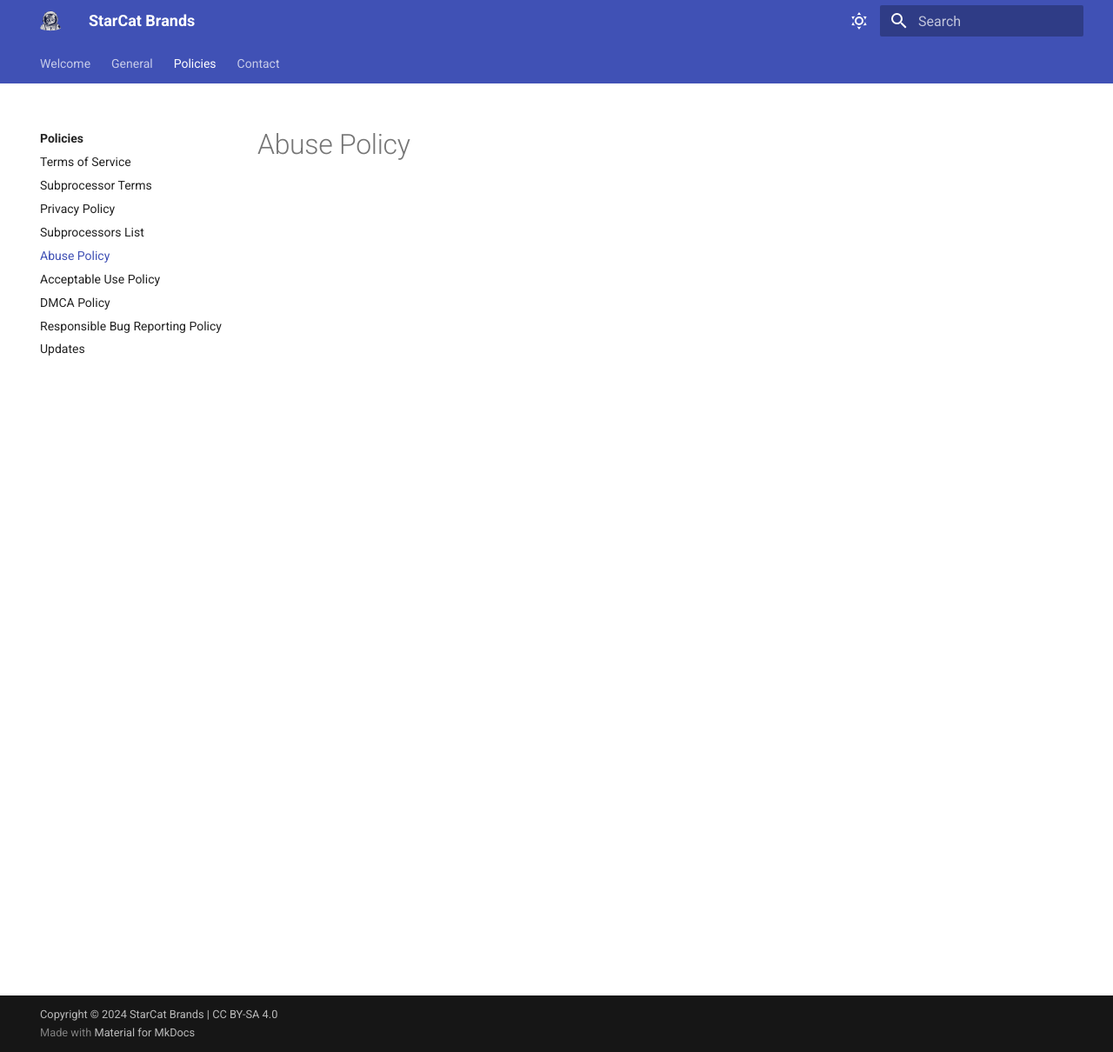
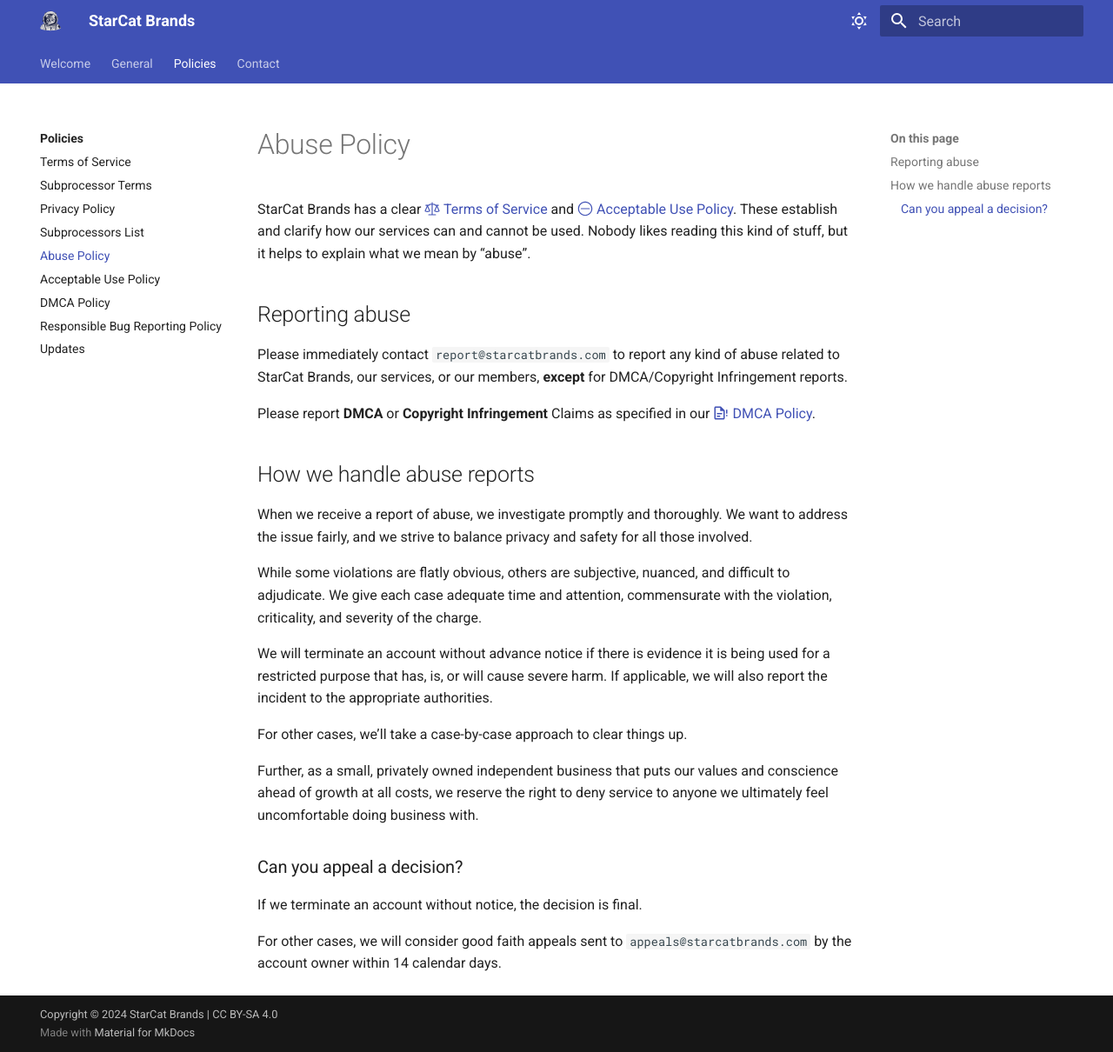
Before and after one commit to starcatbrands/about.starcatbrands.com, an MkDocs documentation site: the page built from docs/policies/abuse.md, in a window 1280 px wide and 1210 px high. Shown: the whole window at 87% size. Built offline with MkDocs 1.6.1 and Material for MkDocs 9.7.7, drawn with Linux system fonts in a browser that asks for light colours; comment, search, counter and statistics services are not loaded.

Commit message:
Create initial abuse policy-abuse.md
Fill abuse.md page from empty to containing initial policy

```diff
--- a/docs/policies/abuse.md
+++ b/docs/policies/abuse.md
@@ -1 +1,23 @@
 # Abuse Policy
+StarCat Brands has a clear [:octicons-law-24: Terms of Service](terms_of_service.md) and [:octicons-no-entry-24: Acceptable Use Policy](acceptable_use_policy.md). These establish and clarify how our services can and cannot be used. Nobody likes reading this kind of stuff, but it helps to explain what we mean by “abuse”.
+
+## Reporting abuse
+Please immediately contact `report@starcatbrands.com` to report any kind of abuse related to StarCat Brands, our services, or our members, **except** for DMCA/Copyright Infringement reports.
+
+Please report **DMCA** or **Copyright Infringement** Claims as specified in our [:material-file-document-alert-outline: DMCA Policy](dmca_policy.md).
+
+## How we handle abuse reports
+When we receive a report of abuse, we investigate promptly and thoroughly. We want to address the issue fairly, and we strive to balance privacy and safety for all those involved.
+
+While some violations are flatly obvious, others are subjective, nuanced, and difficult to adjudicate. We give each case adequate time and attention, commensurate with the violation, criticality, and severity of the charge.
+
+We will terminate an account without advance notice if there is evidence it is being used for a restricted purpose that has, is, or will cause severe harm. If applicable, we will also report the incident to the appropriate authorities.
+
+For other cases, we’ll take a case-by-case approach to clear things up.
+
+Further, as a small, privately owned independent business that puts our values and conscience ahead of growth at all costs, we reserve the right to deny service to anyone we ultimately feel uncomfortable doing business with.
+
+### Can you appeal a decision?
+If we terminate an account without notice, the decision is final.
+
+For other cases, we will consider good faith appeals sent to `appeals@starcatbrands.com` by the account owner within 14 calendar days.
```
